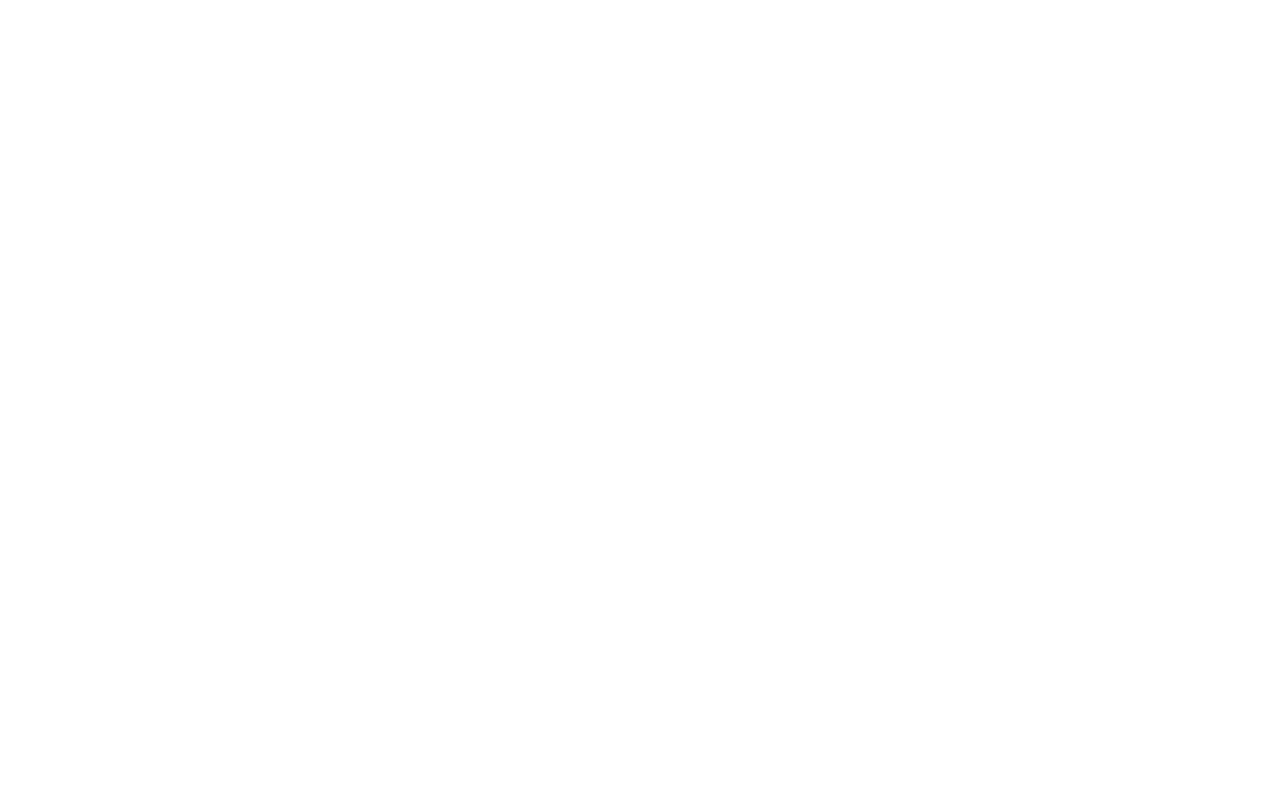
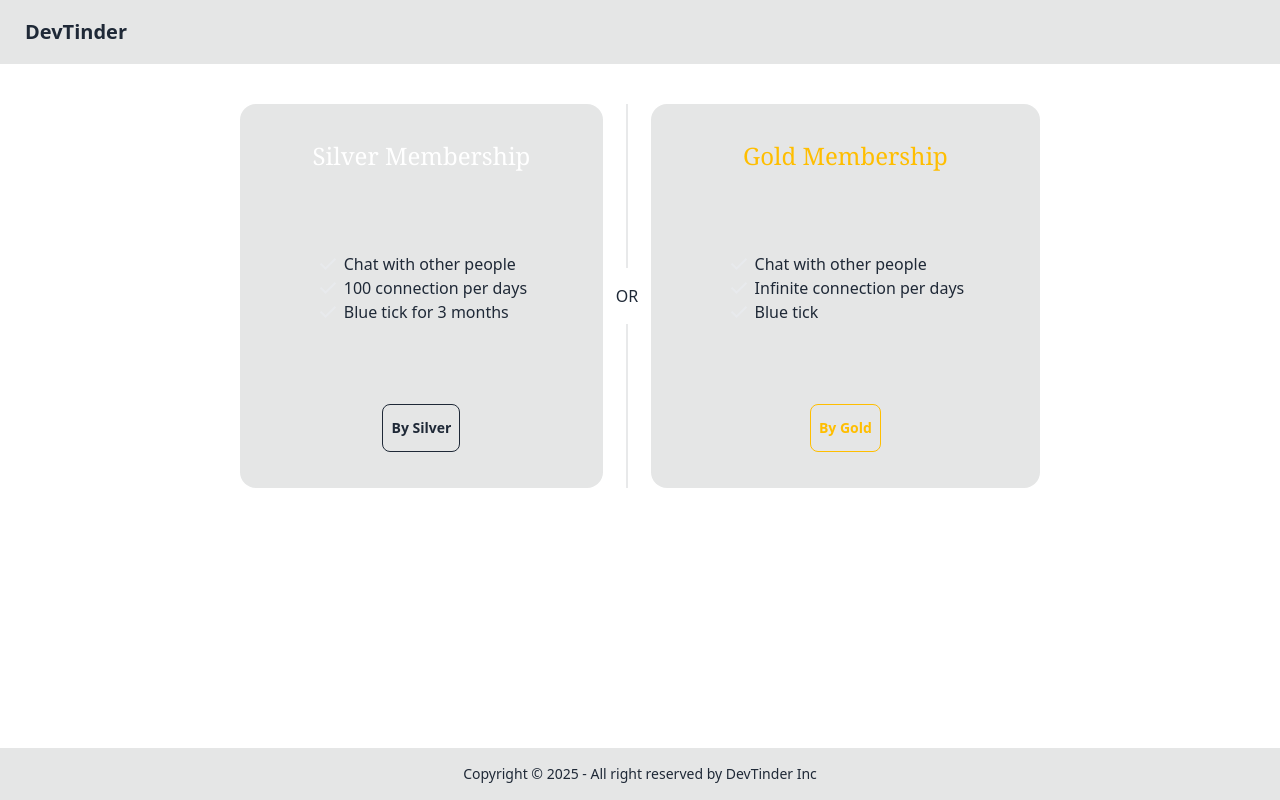
Before and after one commit to dpok360/devTinder-fe, a React (Vite) app: page /premium in a window 1280 px wide. Before the commit this address had no page. Built offline with nearby package versions, Linux system fonts and the light colour scheme; no server answers.

Commit message:
integrate razorpay payment option

```diff
--- a/index.html
+++ b/index.html
@@ -5,6 +5,7 @@
     <link rel="icon" type="image/svg+xml" href="/logo.png" />
     <meta name="viewport" content="width=device-width, initial-scale=1.0" />
     <title>DevTinder</title>
+    <script src="https://checkout.razorpay.com/v1/checkout.js"></script>
   </head>
   <body>
     <div id="root"></div>
--- a/src/App.jsx
+++ b/src/App.jsx
@@ -7,6 +7,7 @@
 import Feed from './components/Feed';
 import Connections from './components/Connections';
 import Requests from './components/Requests';
+import Premium from './components/Premium';
 
 function App() {
   return (
@@ -20,6 +21,7 @@
               <Route path="/profile" element={<Profile />} />
               <Route path="/connections" element={<Connections />} />
               <Route path="/requests" element={<Requests />} />
+              <Route path="/premium" element={<Premium />} />
             </Route>
           </Routes>
         </BrowserRouter>
--- a/src/components/NavBar.jsx
+++ b/src/components/NavBar.jsx
@@ -63,6 +63,9 @@
                 <Link to="/requests">Request</Link>
               </li>
               <li>
+                <Link to="/premium">Premium</Link>
+              </li>
+              <li>
                 <a onClick={handleLogout}>Logout</a>
               </li>
             </ul>
--- /dev/null
+++ b/src/components/Premium.jsx
@@ -0,0 +1,110 @@
+import axios from 'axios';
+import { BASE_URL } from '../constants/constants';
+
+const Premium = () => {
+  const handleBuyClick = async (type) => {
+    const order = await axios.post(
+      BASE_URL + '/payment/create',
+      { membershipType: type },
+      { withCredentials: true }
+    );
+
+    const { amount, keyId, notes, currency, orderId } = order.data;
+
+    var options = {
+      key: keyId,
+      amount,
+      currency,
+      name: 'Dev Tinder',
+      description: 'Connect to other developers',
+      order_id: orderId,
+      image: 'https://example.com/your_logo',
+      prefill: {
+        name: notes.firstName + ' ' + notes.lastName,
+        email: notes.emailId,
+      },
+      notes,
+      theme: {
+        color: '#3399cc',
+      },
+    };
+
+    //should open razorpay dialog box
+
+    const rzp = new window.Razorpay(options);
+    rzp.open();
+  };
+
+  return (
+    <div className="m-10">
+      <div className="flex w-2/3 m-auto">
+        <div className="card bg-base-300 rounded-box grid h-96 flex-grow place-items-center">
+          <h1 className="font-serif text-2xl p-2 text-white">
+            Silver Membership
+          </h1>
+          <ul className="font-extralight p-2 m-2 ">
+            <li className="flex gap-1">
+              <span>
+                <img src="../../public/svgs/tick.svg" alt="tick" />
+              </span>
+              Chat with other people
+            </li>
+            <li className="flex gap-1">
+              <span>
+                <img src="../../public/svgs/tick.svg" alt="tick" />
+              </span>
+              100 connection per days
+            </li>
+            <li className="flex gap-1">
+              <span>
+                <img src="../../public/svgs/tick.svg" alt="tick" />
+              </span>
+              Blue tick for 3 months
+            </li>
+          </ul>
+          <button
+            onClick={() => handleBuyClick('silver')}
+            className="btn btn-outline p-2 m-2"
+          >
+            By Silver
+          </button>
+        </div>
+        <div className="divider divider-horizontal">OR</div>
+
+        <div className="card bg-base-300 rounded-box grid h-96 flex-grow place-items-center">
+          <h1 className="font-serif text-2xl p-2 text-warning">
+            Gold Membership
+          </h1>
+          <ul className="font-extralight p-2 m-2 ">
+            <li className="flex gap-1">
+              <span>
+                <img src="../../public/svgs/tick.svg" alt="tick" />
+              </span>
+              Chat with other people
+            </li>
+            <li className="flex gap-1">
+              <span>
+                <img src="../../public/svgs/tick.svg" alt="tick" />
+              </span>
+              Infinite connection per days
+            </li>
+            <li className="flex gap-1">
+              <span>
+                <img src="../../public/svgs/tick.svg" alt="tick" />
+              </span>
+              Blue tick
+            </li>
+          </ul>
+          <button
+            onClick={() => handleBuyClick('gold')}
+            className="btn btn-outline btn-warning p-2 m-2"
+          >
+            By Gold
+          </button>
+        </div>
+      </div>
+    </div>
+  );
+};
+
+export default Premium;
--- a/src/constants/constants.js
+++ b/src/constants/constants.js
@@ -1,6 +1,6 @@
 //change base url to '/api/
 export const BASE_URL =
-  location.hostname === 'loacalhost' ? 'http://localhost:3000' : '/api';
+  location.hostname === 'localhost' ? 'http://localhost:3000' : '/api';
 
 export const DEFAULT_USER_URL =
   'https://www.ihna.edu.au/blog/wp-content/uploads/2022/10/user-dummy.png';
```
Also changed, not shown: public/svgs/tick.svg (added).
